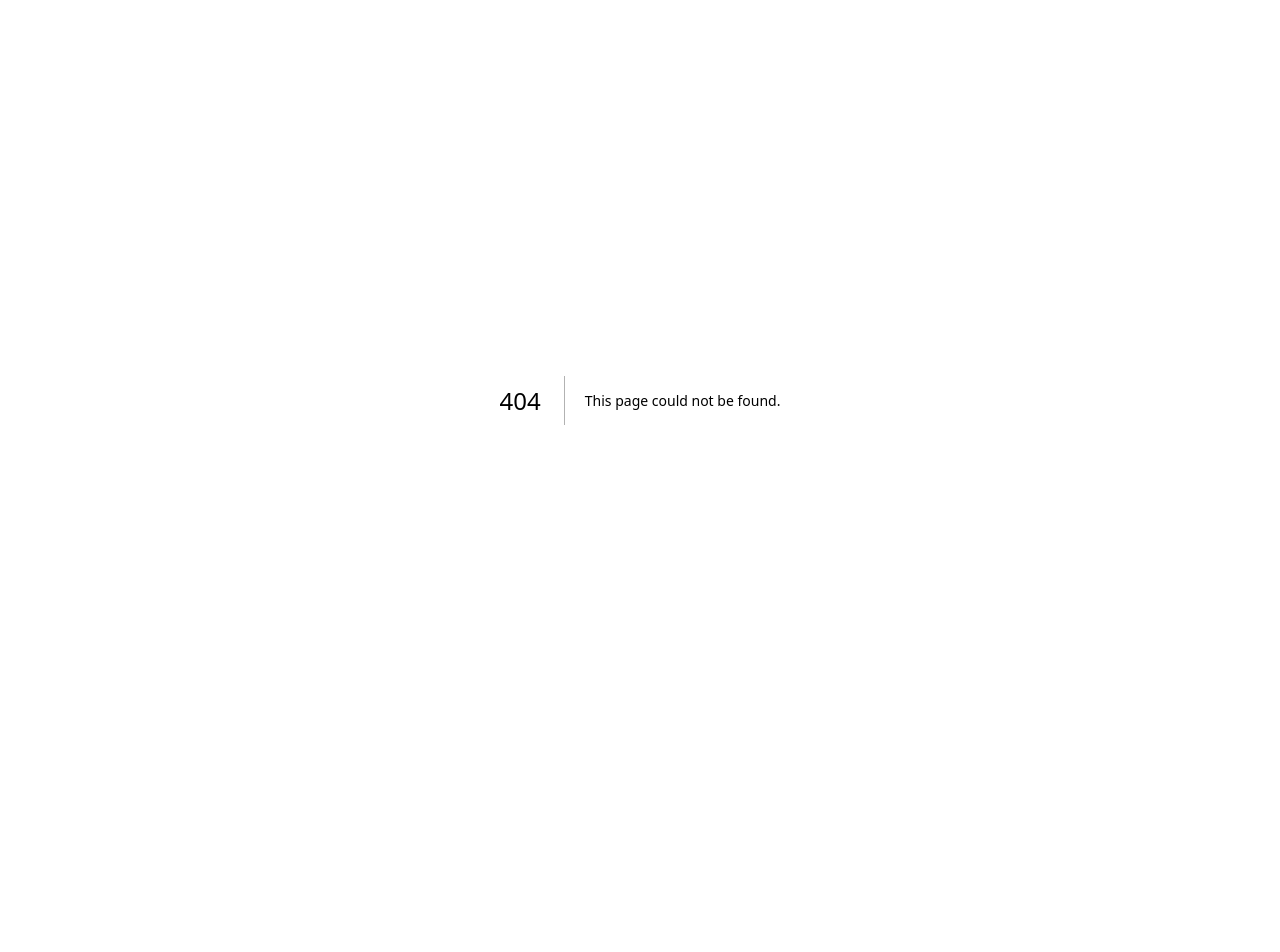
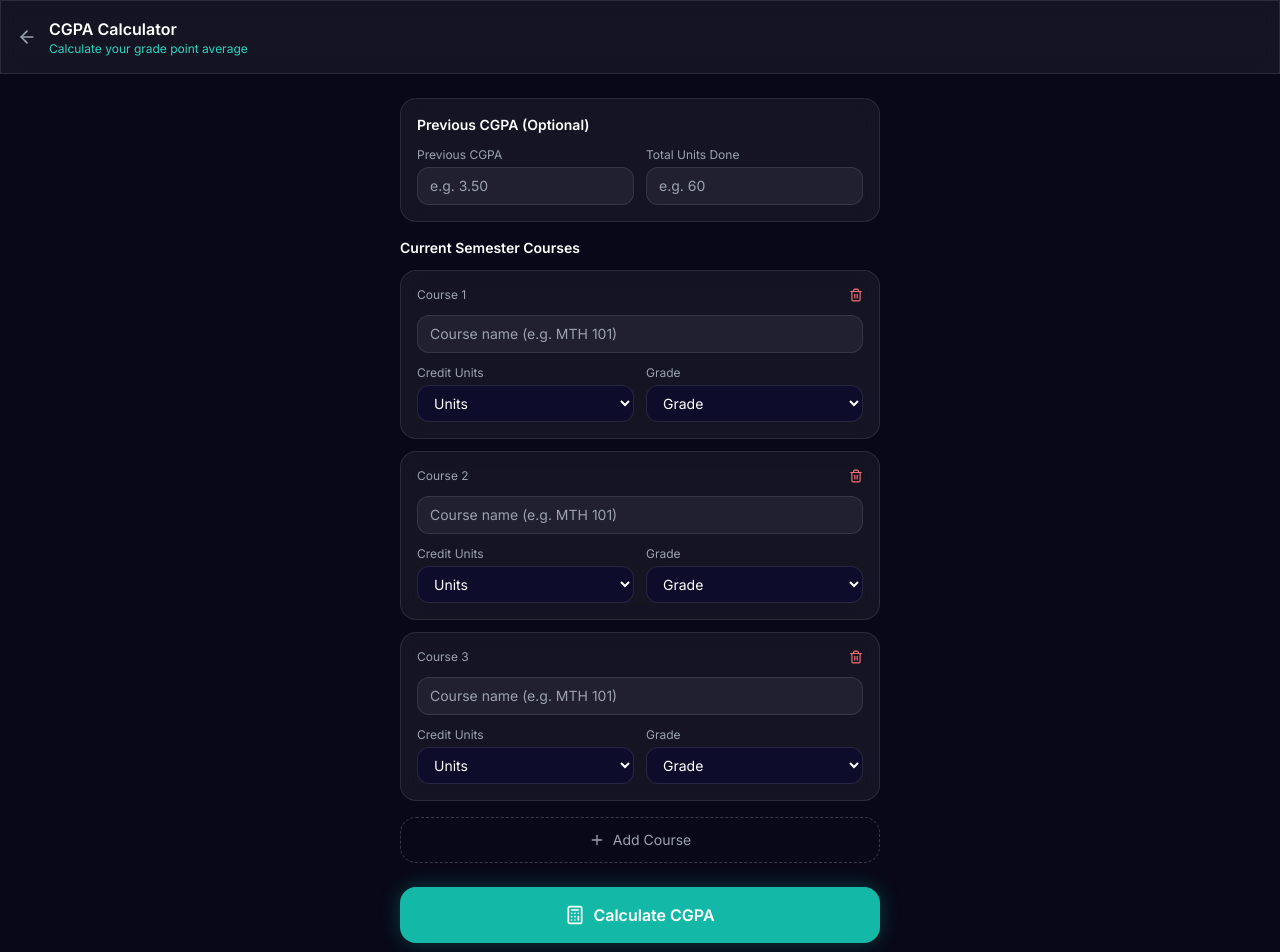
Before and after one commit to Olascolly/futaiq, a Next.js app: page /cgpa in a window 1280 px wide. Before the commit this address had no page. Shown: the top 952 px of the page. Before the commit the page ends 800 px from the top, so only its background shows below. Built offline with nearby package versions, Linux system fonts and the light colour scheme.

Commit message:
Create page.tsx

```diff
--- /dev/null
+++ b/app/cgpa/page.tsx
@@ -0,0 +1,202 @@
+'use client'
+import { useState } from 'react'
+import { useRouter } from 'next/navigation'
+import { ArrowLeft, Plus, Trash2, Calculator } from 'lucide-react'
+
+interface Course {
+  id: number
+  name: string
+  unit: string
+  grade: string
+}
+
+const gradePoints: Record<string, number> = {
+  'A': 5, 'B': 4, 'C': 3, 'D': 2, 'E': 1, 'F': 0
+}
+
+export default function CGPACalculator() {
+  const router = useRouter()
+  const [courses, setCourses] = useState<Course[]>([
+    { id: 1, name: '', unit: '', grade: '' },
+    { id: 2, name: '', unit: '', grade: '' },
+    { id: 3, name: '', unit: '', grade: '' },
+  ])
+  const [cgpa, setCgpa] = useState<number | null>(null)
+  const [prevCGPA, setPrevCGPA] = useState('')
+  const [prevUnits, setPrevUnits] = useState('')
+
+  const addCourse = () => {
+    setCourses([...courses, { id: Date.now(), name: '', unit: '', grade: '' }])
+  }
+
+  const removeCourse = (id: number) => {
+    if (courses.length > 1) {
+      setCourses(courses.filter(c => c.id !== id))
+    }
+  }
+
+  const updateCourse = (id: number, field: keyof Course, value: string) => {
+    setCourses(courses.map(c => c.id === id ? { ...c, [field]: value } : c))
+  }
+
+  const calculate = () => {
+    const valid = courses.filter(c => c.unit && c.grade)
+    if (valid.length === 0) return
+
+    let totalPoints = 0
+    let totalUnits = 0
+
+    valid.forEach(c => {
+      const units = parseFloat(c.unit)
+      const points = gradePoints[c.grade] || 0
+      totalPoints += units * points
+      totalUnits += units
+    })
+
+    if (prevCGPA && prevUnits) {
+      const prev = parseFloat(prevCGPA)
+      const prevU = parseFloat(prevUnits)
+      totalPoints += prev * prevU
+      totalUnits += prevU
+    }
+
+    const result = totalPoints / totalUnits
+    setCgpa(Math.round(result * 100) / 100)
+  }
+
+  const getClass = (gpa: number) => {
+    if (gpa >= 4.5) return { label: 'First Class', color: 'text-emerald-400' }
+    if (gpa >= 3.5) return { label: 'Second Class Upper', color: 'text-blue-400' }
+    if (gpa >= 2.5) return { label: 'Second Class Lower', color: 'text-yellow-400' }
+    if (gpa >= 1.5) return { label: 'Third Class', color: 'text-orange-400' }
+    return { label: 'Pass', color: 'text-red-400' }
+  }
+
+  return (
+    <main className="min-h-screen bg-navy-900 pb-12">
+      {/* Header */}
+      <div className="glass border-b border-white/10 px-4 py-4 flex items-center gap-3 sticky top-0 z-10">
+        <button onClick={() => router.push('/dashboard')} className="text-gray-400">
+          <ArrowLeft size={20} />
+        </button>
+        <div>
+          <h1 className="text-white font-semibold">CGPA Calculator</h1>
+          <p className="text-primary-400 text-xs">Calculate your grade point average</p>
+        </div>
+      </div>
+
+      <div className="px-4 py-6 max-w-lg mx-auto">
+        {/* Previous CGPA */}
+        <div className="glass rounded-2xl p-4 mb-4">
+          <h2 className="text-white font-semibold mb-3 text-sm">Previous CGPA (Optional)</h2>
+          <div className="grid grid-cols-2 gap-3">
+            <div>
+              <label className="text-xs text-gray-400 mb-1 block">Previous CGPA</label>
+              <input
+                type="number"
+                placeholder="e.g. 3.50"
+                value={prevCGPA}
+                onChange={e => setPrevCGPA(e.target.value)}
+                className="w-full bg-white/5 border border-white/10 rounded-xl px-3 py-2 text-white text-sm focus:outline-none focus:border-primary-500"
+              />
+            </div>
+            <div>
+              <label className="text-xs text-gray-400 mb-1 block">Total Units Done</label>
+              <input
+                type="number"
+                placeholder="e.g. 60"
+                value={prevUnits}
+                onChange={e => setPrevUnits(e.target.value)}
+                className="w-full bg-white/5 border border-white/10 rounded-xl px-3 py-2 text-white text-sm focus:outline-none focus:border-primary-500"
+              />
+            </div>
+          </div>
+        </div>
+
+        {/* Courses */}
+        <div className="space-y-3 mb-4">
+          <h2 className="text-white font-semibold text-sm">Current Semester Courses</h2>
+          {courses.map((course, index) => (
+            <div key={course.id} className="glass rounded-2xl p-4">
+              <div className="flex items-center justify-between mb-3">
+                <span className="text-gray-400 text-xs">Course {index + 1}</span>
+                <button onClick={() => removeCourse(course.id)} className="text-red-400">
+                  <Trash2 size={14} />
+                </button>
+              </div>
+              <input
+                type="text"
+                placeholder="Course name (e.g. MTH 101)"
+                value={course.name}
+                onChange={e => updateCourse(course.id, 'name', e.target.value)}
+                className="w-full bg-white/5 border border-white/10 rounded-xl px-3 py-2 text-white text-sm focus:outline-none focus:border-primary-500 mb-3"
+              />
+              <div className="grid grid-cols-2 gap-3">
+                <div>
+                  <label className="text-xs text-gray-400 mb-1 block">Credit Units</label>
+                  <select
+                    value={course.unit}
+                    onChange={e => updateCourse(course.id, 'unit', e.target.value)}
+                    className="w-full bg-navy-800 border border-white/10 rounded-xl px-3 py-2 text-white text-sm focus:outline-none focus:border-primary-500"
+                  >
+                    <option value="">Units</option>
+                    {[1,2,3,4,5,6].map(u => (
+                      <option key={u} value={u}>{u} unit{u > 1 ? 's' : ''}</option>
+                    ))}
+                  </select>
+                </div>
+                <div>
+                  <label className="text-xs text-gray-400 mb-1 block">Grade</label>
+                  <select
+                    value={course.grade}
+                    onChange={e => updateCourse(course.id, 'grade', e.target.value)}
+                    className="w-full bg-navy-800 border border-white/10 rounded-xl px-3 py-2 text-white text-sm focus:outline-none focus:border-primary-500"
+                  >
+                    <option value="">Grade</option>
+                    {['A','B','C','D','E','F'].map(g => (
+                      <option key={g} value={g}>{g} ({gradePoints[g]} pts)</option>
+                    ))}
+                  </select>
+                </div>
+              </div>
+            </div>
+          ))}
+        </div>
+
+        {/* Add Course */}
+        <button
+          onClick={addCourse}
+          className="w-full border border-dashed border-white/20 rounded-2xl py-3 text-gray-400 text-sm flex items-center justify-center gap-2 mb-6 hover:border-primary-500/50 transition"
+        >
+          <Plus size={16} /> Add Course
+        </button>
+
+        {/* Calculate */}
+        <button
+          onClick={calculate}
+          className="w-full bg-primary-500 hover:bg-primary-600 text-white font-semibold py-4 rounded-2xl transition glow flex items-center justify-center gap-2"
+        >
+          <Calculator size={20} /> Calculate CGPA
+        </button>
+
+        {/* Result */}
+        {cgpa !== null && (
+          <div className="mt-6 glass rounded-2xl p-6 text-center">
+            <p className="text-gray-400 text-sm mb-2">Your CGPA</p>
+            <p className="text-6xl font-bold text-white mb-2">{cgpa.toFixed(2)}</p>
+            <p className={`text-lg font-semibold ${getClass(cgpa).color}`}>
+              {getClass(cgpa).label}
+            </p>
+            <div className="mt-4 h-2 bg-white/10 rounded-full overflow-hidden">
+              <div
+                className="h-full bg-gradient-to-r from-primary-500 to-indigo-500 rounded-full transition-all"
+                style={{ width: `${(cgpa / 5) * 100}%` }}
+              />
+            </div>
+            <p className="text-gray-500 text-xs mt-2">{cgpa.toFixed(2)} / 5.00</p>
+          </div>
+        )}
+      </div>
+    </main>
+  )
+  }
```
